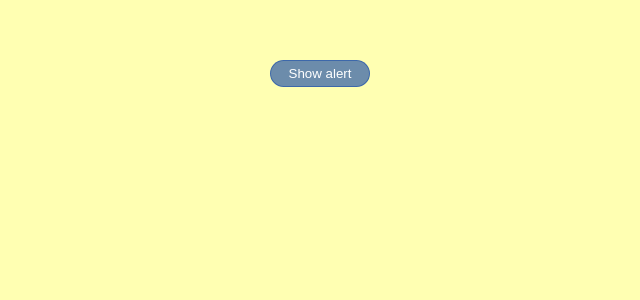
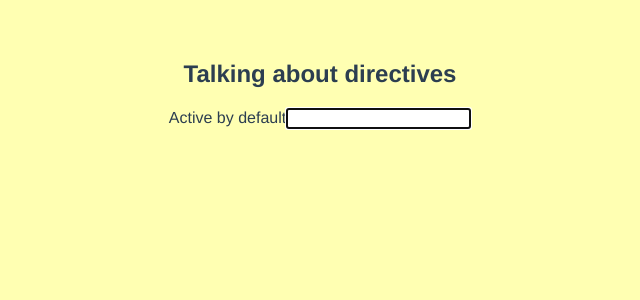
Before and after one commit to nadiiahonchar1/vue-task8, a Vue app: page / in a window 1280 px wide. Shown: the top 300 px of the page, without its empty margins (320-960 px from the left). Built offline with nearby package versions, Linux system fonts and the light colour scheme.

Commit message:
added focusDirective

```diff
--- a/src/App.vue
+++ b/src/App.vue
@@ -1,27 +1,23 @@
 <template>
   <div class="container">
-    <app-alert
-      v-if="alert"
-      text="This is warning"
-      title="Warning!"
-      type="danger"
-      @close="alert = false"
-      closable
-    ></app-alert>
     <div class="cadr">
-      <button class="btn primary" @click="toggleAlert">
-        {{ alert ? "Hide" : "Show" }} alert
-      </button>
+      <h2>Talking about directives</h2>
+      <div class="form-control">
+        <label for="inp">Active by default</label>
+        <input v-focus type="text" id="inp" />
+      </div>
     </div>
   </div>
 </template>
 
 <script>
-import AppAlert from "./components/AppAlert.vue";
-
+import focusDirective from "./components/focusDirective";
 export default {
   name: "App",
-  components: { AppAlert },
+  components: {},
+  directives: {
+    focus: focusDirective,
+  },
 };
 </script>
 
--- a/src/components/alertMixin.js
+++ /dev/null
@@ -1,12 +0,0 @@
-export default {
-  data() {
-    return {
-      alert: false,
-    };
-  },
-  methods: {
-    toggleAlert() {
-      this.alert = !this.alert;
-    },
-  },
-};
--- /dev/null
+++ b/src/components/focusDirective.js
@@ -0,0 +1,5 @@
+export default {
+    mounted(el) {
+    el.focus();
+    },
+}
--- a/src/main.js
+++ b/src/main.js
@@ -1,5 +1,5 @@
 import { createApp } from 'vue'
 import App from './App.vue'
-import alertMixin from './components/alertMixin'
-
-createApp(App).mixin(alertMixin).mount('#app')
+createApp(App)
+    // .directive('focus', {mounted(el){el.focus()}})
+    .mount('#app')
```
